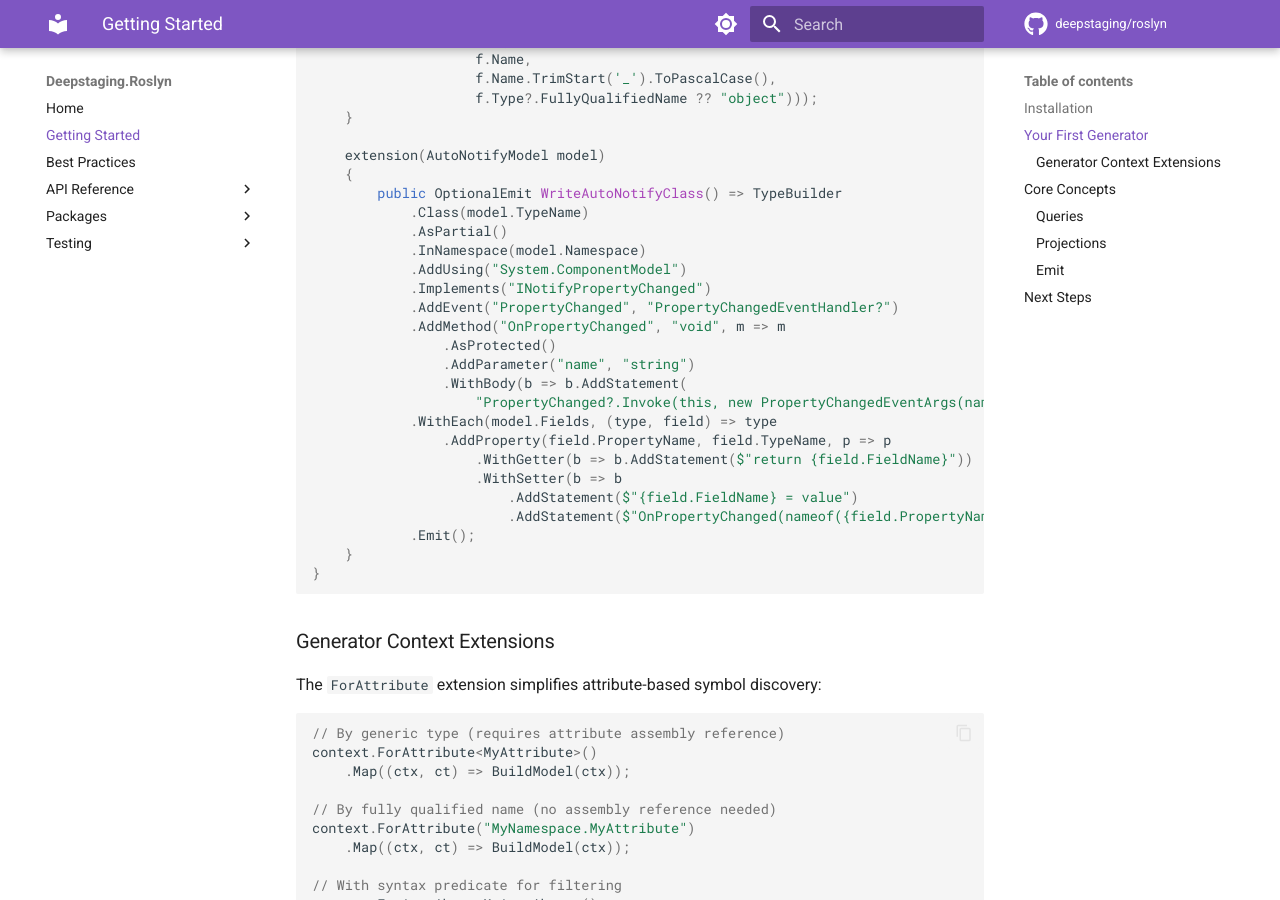
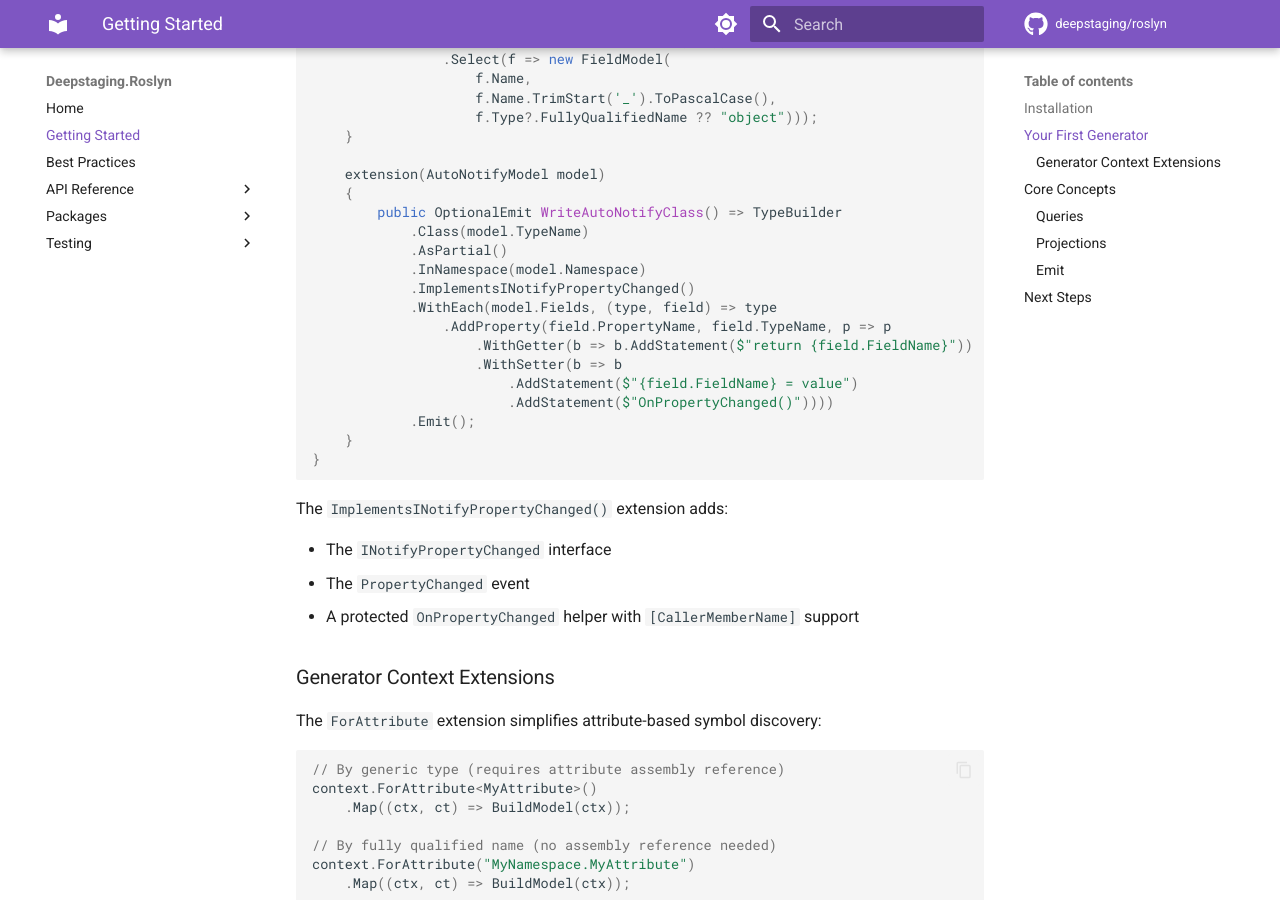
Before and after one commit to deepstaging/roslyn, an MkDocs documentation site: the page built from docs/getting-started.md, in a window 1280 px wide and 900 px high, scrolled down 1393 px. Built offline with MkDocs 1.6.1 and Material for MkDocs 9.7.7, drawn with Linux system fonts in a browser that asks for light colours; comment, search, counter and statistics services are not loaded; some of the changed text lies outside the part shown.

Commit message:
docs: update getting-started to use ImplementsINotifyPropertyChanged extension

````diff
--- a/docs/getting-started.md
+++ b/docs/getting-started.md
@@ -74,24 +75,23 @@ file static class AutoNotifyExtensions
             .Class(model.TypeName)
             .AsPartial()
             .InNamespace(model.Namespace)
-            .AddUsing("System.ComponentModel")
-            .Implements("INotifyPropertyChanged")
-            .AddEvent("PropertyChanged", "PropertyChangedEventHandler?")
-            .AddMethod("OnPropertyChanged", "void", m => m
-                .AsProtected()
-                .AddParameter("name", "string")
-                .WithBody(b => b.AddStatement(
-                    "PropertyChanged?.Invoke(this, new PropertyChangedEventArgs(name))")))
+            .ImplementsINotifyPropertyChanged()
             .WithEach(model.Fields, (type, field) => type
                 .AddProperty(field.PropertyName, field.TypeName, p => p
                     .WithGetter(b => b.AddStatement($"return {field.FieldName}"))
                     .WithSetter(b => b
                         .AddStatement($"{field.FieldName} = value")
-                        .AddStatement($"OnPropertyChanged(nameof({field.PropertyName}))"))))
+                        .AddStatement($"OnPropertyChanged()"))))
             .Emit();
     }
 }
 ```
+
+The `ImplementsINotifyPropertyChanged()` extension adds:
+
+- The `INotifyPropertyChanged` interface
+- The `PropertyChanged` event
+- A protected `OnPropertyChanged` helper with `[CallerMemberName]` support
 
 ### Generator Context Extensions
 
````
Also changed, not shown: other parts of docs/getting-started.md (+1 -0 lines).
